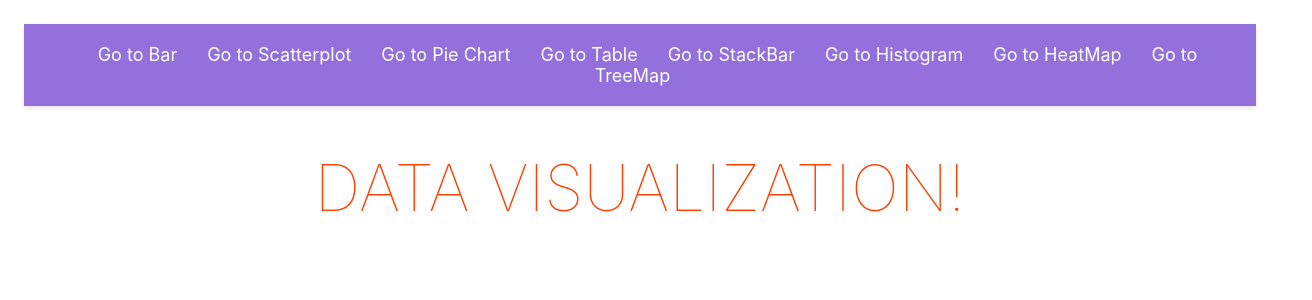
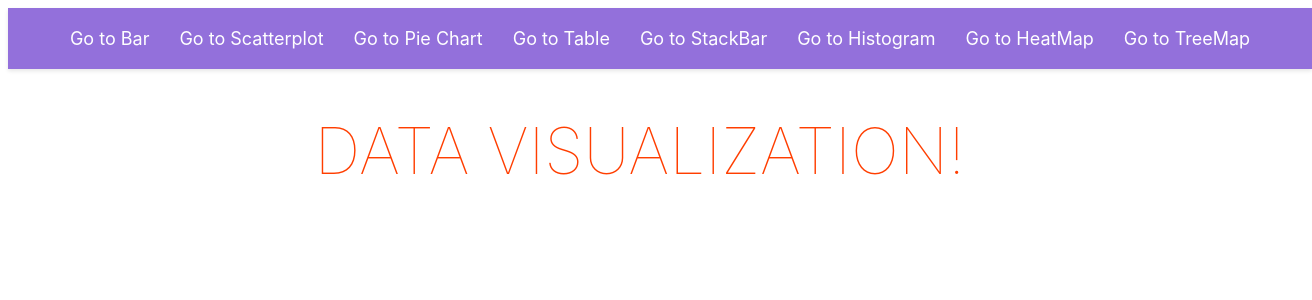
Before and after one commit to almashayatjaved/Data-Visualization, a Svelte app: page / in a window 1280 px wide. Shown: the top 300 px of the page, 1312 px wide, since content can reach past the window. Built offline with nearby package versions, Linux system fonts and the light colour scheme.

Commit message:
made changes to style of nav

```diff
--- a/src/svg.svelte
+++ b/src/svg.svelte
@@ -32,9 +32,8 @@
 
 	main {
 		text-align: center;
-		padding: 1em;
-		max-width: 240px;
-		margin: 0 auto;
+		max-width: 100%;
+		/* margin: 0 auto; */
 	}
 
 	h1 {
@@ -44,11 +43,6 @@
 		font-weight: 100;
 	}
 
-	@media (min-width: 640px) {
-		main {
-			max-width: none;
-		}
-	}
 	svg{
 		border: 1px solid gray;
 		width: 50%;
@@ -58,6 +52,7 @@
     background-color: #9370db; /* Light Purple background */
     padding: 20px;
     text-align: center;
+	width: 100%;
     box-shadow: 0px 2px 4px rgba(0, 0, 0, 0.1); /* Shadow effect */
   }
 
```
